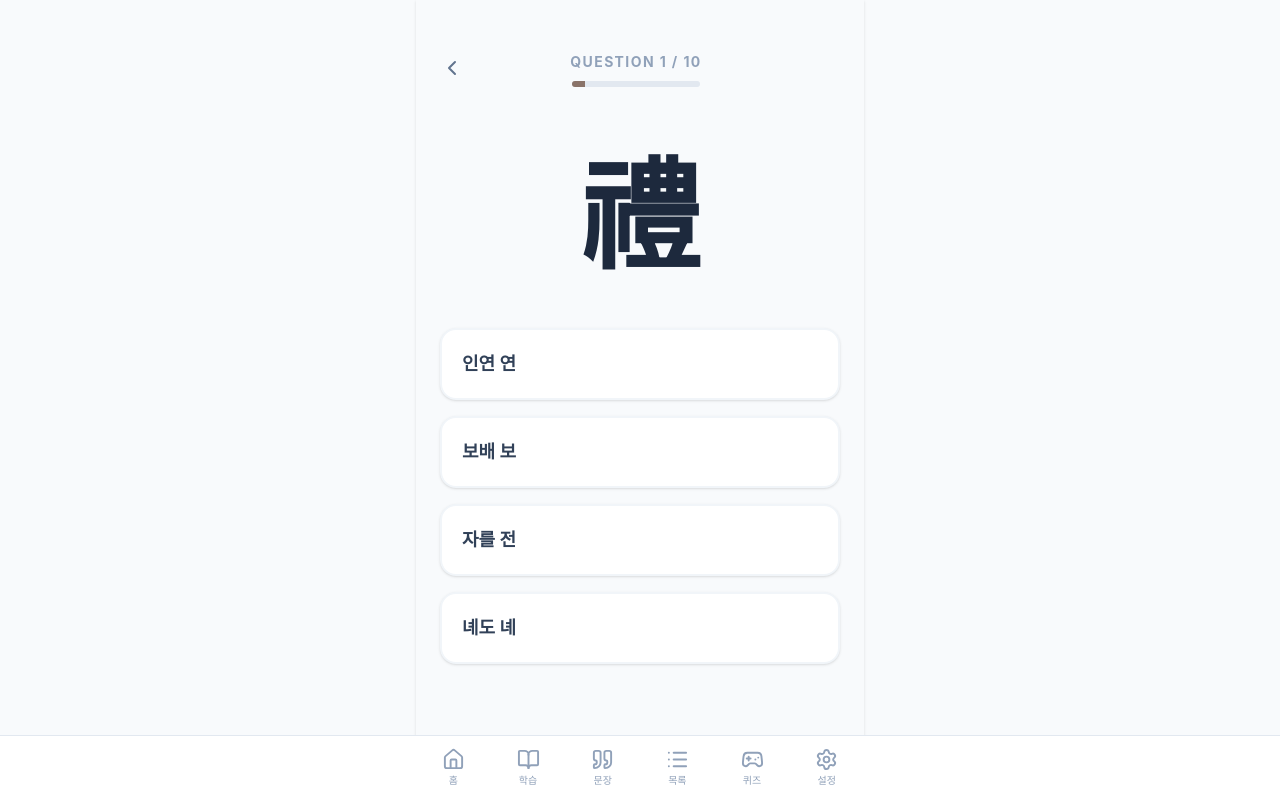
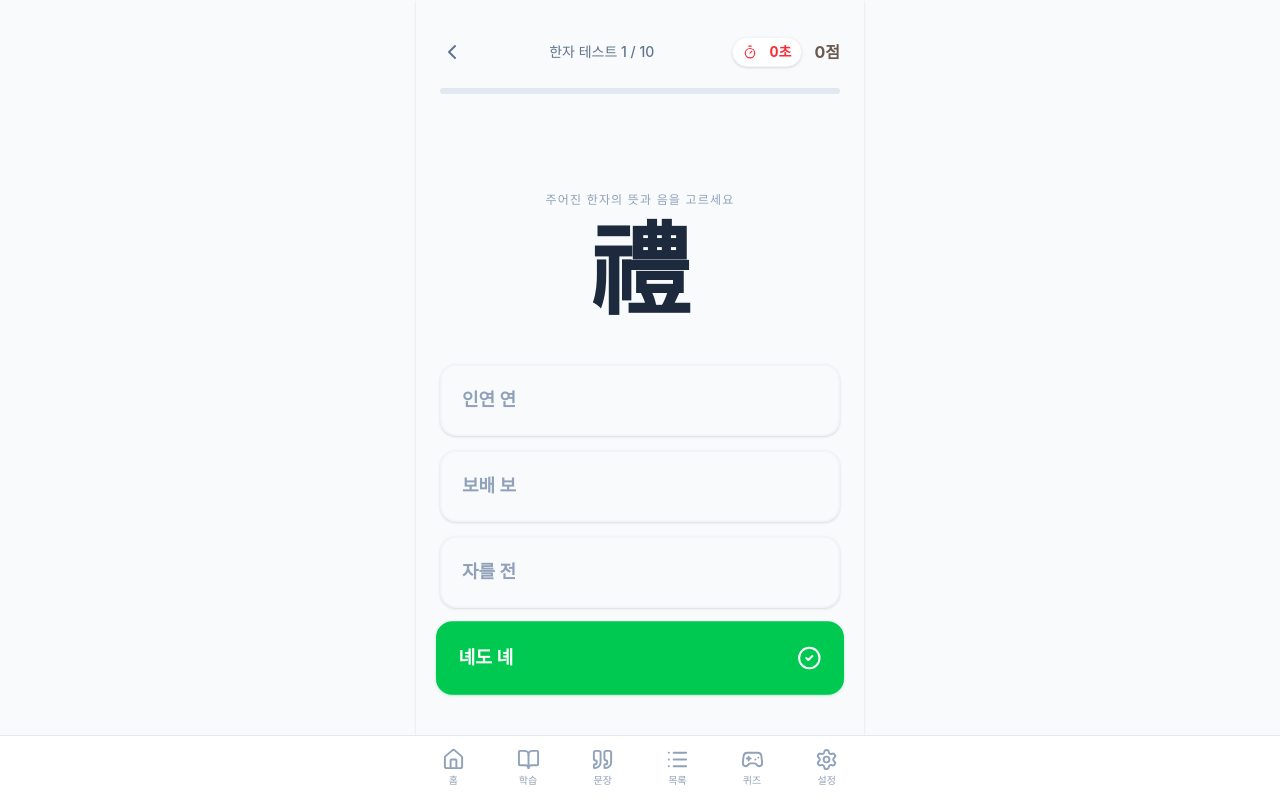
Before and after one commit to iloveadi/1000, a React (Vite) app: page /quiz in a window 1280 px wide. Built offline with nearby package versions, Linux system fonts and the light colour scheme; a web font is replaced by a local one.

Commit message:
feat(Quiz): add 5s timer and align UI/UX

```diff
--- a/src/pages/Quiz.jsx
+++ b/src/pages/Quiz.jsx
@@ -1,15 +1,17 @@
-import React, { useState, useEffect, useMemo } from 'react';
+import React, { useState, useEffect, useMemo, useRef } from 'react';
 import { useNavigate } from 'react-router-dom';
 import { motion, AnimatePresence } from 'framer-motion';
-import { ChevronLeft, RotateCcw, Home, CheckCircle2, XCircle } from 'lucide-react';
+import { ChevronLeft, RotateCcw, Home, CheckCircle2, XCircle, Timer, Award } from 'lucide-react';
 import useAppStore from '../store/useAppStore';
 import chunjamunData from '../data/chunjamun.json';
+import { playSound } from '../utils/audio';
 
 const QUESTIONS_PER_SESSION = 10;
+const SECONDS_PER_QUESTION = 5;
 
 export default function Quiz() {
     const navigate = useNavigate();
-    const { updateQuizScore } = useAppStore();
+    const { soundEnabled, updateQuizScore } = useAppStore();
 
     const [questions, setQuestions] = useState([]);
     const [currentIndex, setCurrentIndex] = useState(0);
@@ -17,12 +19,17 @@ export default function Quiz() {
     const [selectedId, setSelectedId] = useState(null);
     const [isFinished, setIsFinished] = useState(false);
     const [answered, setAnswered] = useState(false);
+
+    // Timer state
+    const [timeLeft, setTimeLeft] = useState(SECONDS_PER_QUESTION);
     const [startTime, setStartTime] = useState(null);
     const [elapsedTime, setElapsedTime] = useState(0);
+    const timerRef = useRef(null);
 
     // Initialize Quiz
     useEffect(() => {
         startNewQuiz();
+        return () => clearInterval(timerRef.current);
     }, []);
 
     const startNewQuiz = () => {
@@ -51,11 +58,26 @@ export default function Quiz() {
         setAnswered(false);
         setStartTime(Date.now());
         setElapsedTime(0);
+        setTimeLeft(SECONDS_PER_QUESTION);
     };
 
+    // Timer Logic
+    useEffect(() => {
+        if (!isFinished && !answered && timeLeft > 0) {
+            timerRef.current = setInterval(() => {
+                setTimeLeft(prev => prev - 1);
+            }, 1000);
+        } else if (timeLeft === 0 && !answered) {
+            handleAnswer(null); // Timeout as incorrect
+        }
+
+        return () => clearInterval(timerRef.current);
+    }, [isFinished, answered, timeLeft]);
+
     const handleAnswer = (optionId) => {
-        if (answered) return;
+        if (answered || isFinished) return;
 
+        clearInterval(timerRef.current);
         const isCorrect = optionId === questions[currentIndex].id;
         setSelectedId(optionId);
         setAnswered(true);
@@ -64,11 +86,16 @@ export default function Quiz() {
             setScore(s => s + 1);
         }
 
+        if (soundEnabled) {
+            playSound(isCorrect ? 'success' : 'error');
+        }
+
         setTimeout(() => {
             if (currentIndex < QUESTIONS_PER_SESSION - 1) {
                 setCurrentIndex(i => i + 1);
                 setSelectedId(null);
                 setAnswered(false);
+                setTimeLeft(SECONDS_PER_QUESTION);
             } else {
                 const finalTime = Math.round((Date.now() - startTime) / 1000);
                 setElapsedTime(finalTime);
@@ -81,6 +108,7 @@ export default function Quiz() {
     if (questions.length === 0) return null;
 
     if (isFinished) {
+        const pct = Math.round((score / QUESTIONS_PER_SESSION) * 100);
         return (
             <div className="min-h-screen bg-slate-50 dark:bg-slate-900 px-6 flex flex-col items-center justify-center">
                 <motion.div
@@ -88,37 +116,39 @@ export default function Quiz() {
                     animate={{ scale: 1, opacity: 1 }}
                     className="w-full max-w-sm bg-white dark:bg-slate-800 rounded-3xl p-8 shadow-xl text-center border border-slate-100 dark:border-slate-700"
                 >
-                    <div className="w-20 h-20 bg-primary-100 dark:bg-primary-900/30 rounded-full flex items-center justify-center mx-auto mb-6">
-                        <Award className="text-primary-600 dark:text-primary-400" size={40} />
+                    <div className="text-6xl mb-4">{pct >= 80 ? '🎉' : pct >= 50 ? '📖' : '💪'}</div>
+                    <h2 className="text-2xl font-black text-slate-800 dark:text-slate-100 mb-2">테스트 완료!</h2>
+                    <p className="text-slate-500 dark:text-slate-400 mb-6 text-sm">한자 테스트 정확도</p>
+
+                    <div className="text-5xl font-black text-primary-600 dark:text-primary-400 mb-1">
+                        {score} <span className="text-2xl text-slate-400">/ {QUESTIONS_PER_SESSION}</span>
                     </div>
-                    <h2 className="text-2xl font-bold text-slate-800 dark:text-slate-100 mb-2">테스트 결과</h2>
-                    <div className="text-5xl font-black text-primary-600 dark:text-primary-400 mb-2">
-                        {score} / {QUESTIONS_PER_SESSION}
-                    </div>
-                    <div className="flex justify-center space-x-4 mb-6 text-sm font-bold">
+
+                    <div className="flex justify-center space-x-4 mb-6 text-sm font-bold mt-2">
                         <span className="text-slate-400">⏱ {elapsedTime}초</span>
                         <span className="text-amber-500">✨ +{score * 10}P</span>
                     </div>
-                    <p className="text-slate-500 dark:text-slate-400 mb-8">
+
+                    <p className="text-slate-500 dark:text-slate-400 mb-8 text-sm px-2">
                         {score === QUESTIONS_PER_SESSION ? "완벽해요! 대단한 실력입니다 👏" :
                             score >= 7 ? "훌륭합니다! 조금만 더 하면 완벽해요 👍" :
                                 "괜찮아요! 다시 한번 도전해보세요 🌱"}
                     </p>
 
-                    <div className="space-y-3">
+                    <div className="flex gap-3">
                         <button
                             onClick={startNewQuiz}
-                            className="w-full bg-primary-600 dark:bg-primary-500 text-white py-4 rounded-2xl font-bold flex items-center justify-center space-x-2 hover:bg-primary-700 transition-colors"
+                            className="flex-1 flex items-center justify-center gap-2 bg-primary-600 hover:bg-primary-700 text-white py-3 rounded-2xl font-bold transition"
                         >
-                            <RotateCcw size={20} />
-                            <span>다시 도전하기</span>
+                            <RotateCcw size={18} />
+                            <span>다시 하기</span>
                         </button>
                         <button
                             onClick={() => navigate('/')}
-                            className="w-full bg-slate-100 dark:bg-slate-700 text-slate-700 dark:text-slate-200 py-4 rounded-2xl font-bold flex items-center justify-center space-x-2 hover:bg-slate-200 transition-colors"
+                            className="flex-1 flex items-center justify-center gap-2 bg-slate-100 dark:bg-slate-700 text-slate-700 dark:text-slate-200 py-3 rounded-2xl font-bold transition"
                         >
-                            <Home size={20} />
-                            <span>홈으로 가기</span>
+                            <Home size={18} />
+                            <span>홈</span>
                         </button>
                     </div>
                 </motion.div>
@@ -129,25 +159,38 @@ export default function Quiz() {
     const currentItem = questions[currentIndex];
 
     return (
-        <div className="min-h-screen bg-slate-50 dark:bg-slate-900 px-6 pt-12 pb-24 flex flex-col">
-            <header className="flex items-center justify-between mb-8">
-                <button onClick={() => navigate(-1)} className="p-2 -ml-2 text-slate-500 dark:text-slate-400">
+        <div className="flex flex-col h-full bg-slate-50 dark:bg-slate-900 transition-colors duration-300 relative overflow-hidden px-6 pt-8 pb-6">
+            {/* Header */}
+            <div className="flex justify-between items-center mb-4">
+                <button
+                    onClick={() => navigate(-1)}
+                    className="p-2 -ml-2 text-slate-500 dark:text-slate-400 hover:bg-slate-200 dark:hover:bg-slate-800 rounded-full transition"
+                >
                     <ChevronLeft size={24} />
                 </button>
-                <div className="flex-1 text-center">
-                    <span className="text-sm font-bold text-slate-400 dark:text-slate-500 tracking-widest uppercase">
-                        Question {currentIndex + 1} / {QUESTIONS_PER_SESSION}
-                    </span>
-                    <div className="w-32 h-1.5 bg-slate-200 dark:bg-slate-800 rounded-full mx-auto mt-2 overflow-hidden">
-                        <motion.div
-                            className="h-full bg-primary-500"
-                            initial={{ width: 0 }}
-                            animate={{ width: `${((currentIndex + 1) / QUESTIONS_PER_SESSION) * 100}%` }}
-                        />
+                <span className="text-slate-500 dark:text-slate-400 font-medium text-sm">
+                    한자 테스트 {currentIndex + 1} / {QUESTIONS_PER_SESSION}
+                </span>
+                <div className="flex items-center gap-3">
+                    <div className="flex items-center gap-1 bg-white dark:bg-slate-800 px-2.5 py-1 rounded-full shadow-sm border border-slate-100 dark:border-slate-700 justify-center shrink-0 min-w-[64px]">
+                        <Timer size={14} className={timeLeft <= 2 ? "text-red-500" : "text-slate-400"} />
+                        <div className={`text-sm font-bold flex items-center ${timeLeft <= 2 ? "text-red-500" : "text-slate-700 dark:text-slate-200"}`}>
+                            <span className="tabular-nums w-[18px] text-right inline-block">{timeLeft}</span>
+                            <span>초</span>
+                        </div>
                     </div>
+                    <span className="text-primary-600 dark:text-primary-400 font-bold hidden sm:inline">{score * 10}점</span>
                 </div>
-                <div className="w-10" />
-            </header>
+            </div>
+
+            {/* Progress bar */}
+            <div className="w-full bg-slate-200 dark:bg-slate-700 h-1.5 rounded-full mb-4">
+                <motion.div
+                    className="h-1.5 bg-primary-500 rounded-full"
+                    animate={{ width: `${((currentIndex) / QUESTIONS_PER_SESSION) * 100}%` }}
+                    transition={{ duration: 0.4 }}
+                />
+            </div>
 
             <AnimatePresence mode="wait">
                 <motion.div
@@ -155,41 +198,44 @@ export default function Quiz() {
                     initial={{ x: 20, opacity: 0 }}
                     animate={{ x: 0, opacity: 1 }}
                     exit={{ x: -20, opacity: 0 }}
-                    className="flex-1 flex flex-col items-center justify-center"
+                    className="flex-1 flex flex-col items-center justify-center max-w-md mx-auto w-full"
                 >
-                    <div className="mb-12">
-                        <h1 className="text-[120px] font-hanja font-bold text-slate-800 dark:text-slate-100 leading-none">
+                    <div className="mb-10 text-center">
+                        <p className="text-slate-400 dark:text-slate-500 text-xs font-medium uppercase tracking-widest mb-4">주어진 한자의 뜻과 음을 고르세요</p>
+                        <h1 className="text-[100px] font-hanja font-bold text-slate-800 dark:text-slate-100 leading-none">
                             {currentItem.hanja}
                         </h1>
                     </div>
 
-                    <div className="grid grid-cols-1 gap-4 w-full">
-                        {currentItem.options.map(option => {
+                    <div className="grid grid-cols-1 gap-3.5 w-full">
+                        {currentItem.options.map((option, idx) => {
                             const isCorrect = option.id === currentItem.id;
                             const isSelected = selectedId === option.id;
 
-                            let bgColor = "bg-white dark:bg-slate-800 border-slate-100 dark:border-slate-700";
-                            let textColor = "text-slate-700 dark:text-slate-200";
+                            let btnStyle = "bg-white dark:bg-slate-800 border-slate-100 dark:border-slate-700 text-slate-700 dark:text-slate-200 hover:border-primary-400 hover:bg-primary-50 dark:hover:bg-slate-800";
 
                             if (answered) {
                                 if (isCorrect) {
-                                    bgColor = "bg-green-500 border-green-500";
-                                    textColor = "text-white";
+                                    btnStyle = "bg-green-500 border-green-500 text-white shadow-lg shadow-green-500/20 scale-102 z-10";
                                 } else if (isSelected) {
-                                    bgColor = "bg-red-500 border-red-500";
-                                    textColor = "text-white";
+                                    btnStyle = "bg-red-500 border-red-500 text-white opacity-90";
+                                } else {
+                                    btnStyle = "bg-slate-50 dark:bg-slate-800/50 border-slate-100 dark:border-slate-800 text-slate-400 opacity-50";
                                 }
                             }
 
                             return (
                                 <motion.button
                                     key={option.id}
-                                    whileTap={{ scale: 0.98 }}
+                                    initial={{ opacity: 0, y: 10 }}
+                                    animate={{ opacity: 1, y: 0 }}
+                                    transition={{ delay: idx * 0.05 }}
+                                    whileTap={!answered ? { scale: 0.98 } : {}}
                                     onClick={() => handleAnswer(option.id)}
                                     disabled={answered}
                                     className={`
                                         w-full p-5 rounded-2xl border-2 text-lg font-bold transition-all shadow-sm flex items-center justify-between
-                                        ${bgColor} ${textColor}
+                                        ${btnStyle}
                                     `}
                                 >
                                     <span>{option.meaning} {option.sound}</span>
@@ -205,22 +251,4 @@ export default function Quiz() {
     );
 }
 
-function Award({ className, size }) {
-    return (
-        <svg
-            xmlns="http://www.w3.org/2000/svg"
-            width={size}
-            height={size}
-            viewBox="0 0 24 24"
-            fill="none"
-            stroke="currentColor"
-            strokeWidth="2"
-            strokeLinecap="round"
-            strokeLinejoin="round"
-            className={className}
-        >
-            <circle cx="12" cy="8" r="7" />
-            <polyline points="8.21 13.89 7 23 12 20 17 23 15.79 13.88" />
-        </svg>
-    );
-}
+// Award helper if needed for custom icon, but we used lucide
```
